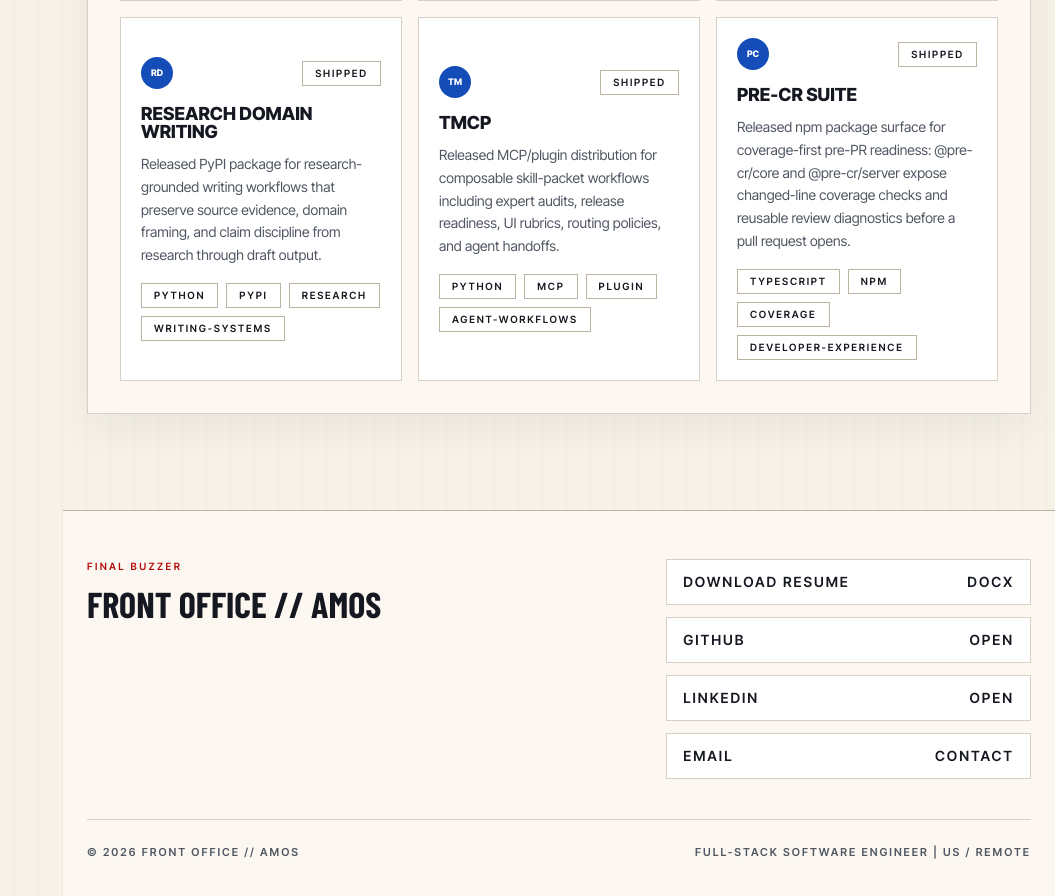
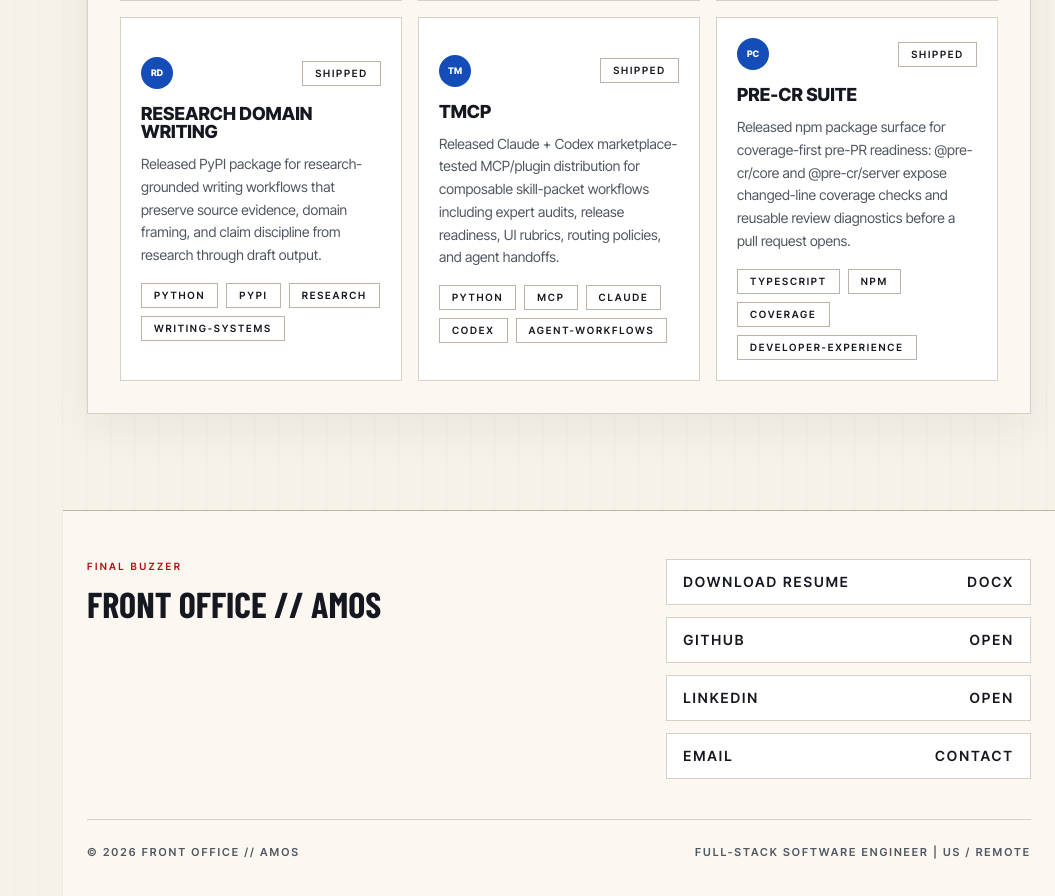
Before and after one commit to jakyeamos/portfolio, a React (Vite) app: page /projects in a window 1280 px wide. Shown: the part 2280-3176 px from the top of the page, without its empty margins (225-1280 px from the left). Built offline with nearby package versions, Linux system fonts and the light colour scheme; a web font is replaced by a local one.

Commit message:
docs: strengthen tmcp release proof copy

```diff
--- a/src/content/currentProjects.ts
+++ b/src/content/currentProjects.ts
@@ -348,16 +348,16 @@ export const CLOSED_PROJECTS: readonly CurrentProject[] = [
     title: 'TMCP',
     shortCode: 'TM',
     summary:
-      'Released MCP/plugin distribution for composable skill-packet workflows including expert audits, release readiness, UI rubrics, routing policies, and agent handoffs.',
+      'Released Claude + Codex marketplace-tested MCP/plugin distribution for composable skill-packet workflows including expert audits, release readiness, UI rubrics, routing policies, and agent handoffs.',
     trackerComment:
-      'Tagged and distributed at v0.3.2, with Codex plugin metadata at 0.3.2+codex.20260704042711.',
+      'Claude marketplace add/install, Codex marketplace add/upgrade, launcher smokes, MCP Registry draft validation, and public tarball SHA-256 smoke all passed for v0.3.2.',
     trackerStatus: 'shipped',
     trackerScore: 100,
     lastUpdated: '2026-07-04',
-    tags: ['Python', 'MCP', 'plugin', 'agent-workflows'],
+    tags: ['Python', 'MCP', 'Claude', 'Codex', 'agent-workflows'],
     grades: { impact: 8, difficulty: 8, ambition: 9, creativity: 9 },
     scoutTake:
-      'This is the deepest workflow-system release in the file: less flashy than an app, but very aligned with where agent tooling is going.',
+      'The proof got stronger because the install path has been smoked across Claude, Codex, registry validation, and public release integrity instead of stopping at a tag.',
   },
   {
     slug: 'pre-cr-suite',
--- a/src/content/portfolioContent.ts
+++ b/src/content/portfolioContent.ts
@@ -172,7 +172,7 @@ export const HERO_PROOF: readonly HeroProof[] = [
 export const BREAKING_TICKER = [
   'QUALITY RUNNER, AGENT EVAL CONTRACT, AND RESEARCH DOMAIN WRITING ARE LIVE ON PYPI',
   'ANTI-SLOP AND PRE-CR PACKAGE SURFACES ARE LIVE ON NPM',
-  'TMCP V0.3.2 MCP/PLUGIN DISTRIBUTION IS CUT',
+  'TMCP V0.3.2 CLAUDE AND CODEX MARKETPLACE SMOKES PASSED; MCP REGISTRY DRAFT VALIDATES',
   'AMAZON SDE INTERN ACROSS ADS AND FINTECH SYSTEMS FROM 2023 THROUGH 2025',
   'CLEVELAND CLINIC CLINICAL COACHING MVP SHIPPED IN 2 WEEKS',
   'ARCHITECTURE FIRM PRODUCTIVITY SOFTWARE DROVE 400% OUTPUT GROWTH IN UNDER 5 WEEKS',
@@ -185,7 +185,7 @@ export const TOP_HEADLINES: readonly Headline[] = [
   {
     category: 'Release run',
     title: 'Developer-tool packages are now public across PyPI, npm, and MCP',
-    meta: 'Quality Runner, Anti-Slop, Agent Eval Contract, Research Domain Writing, Pre-CR, TMCP',
+    meta: 'Quality Runner, Anti-Slop, Agent Eval Contract, Research Domain Writing, Pre-CR, marketplace-smoked TMCP',
     href: '/projects',
   },
   {
@@ -423,7 +423,7 @@ export const BENCH_PROJECTS = [
   {
     kicker: 'MCP workflows',
     title: 'TMCP',
-    copy: 'v0.3.2 MCP/plugin distribution for expert audits, release readiness, UI rubrics, routing policies, and agent handoffs.',
+    copy: 'v0.3.2 Claude/Codex marketplace-smoked MCP/plugin distribution with launcher smokes, MCP Registry draft validation, and public tarball SHA-256 proof.',
   },
 ] as const;
 
```
